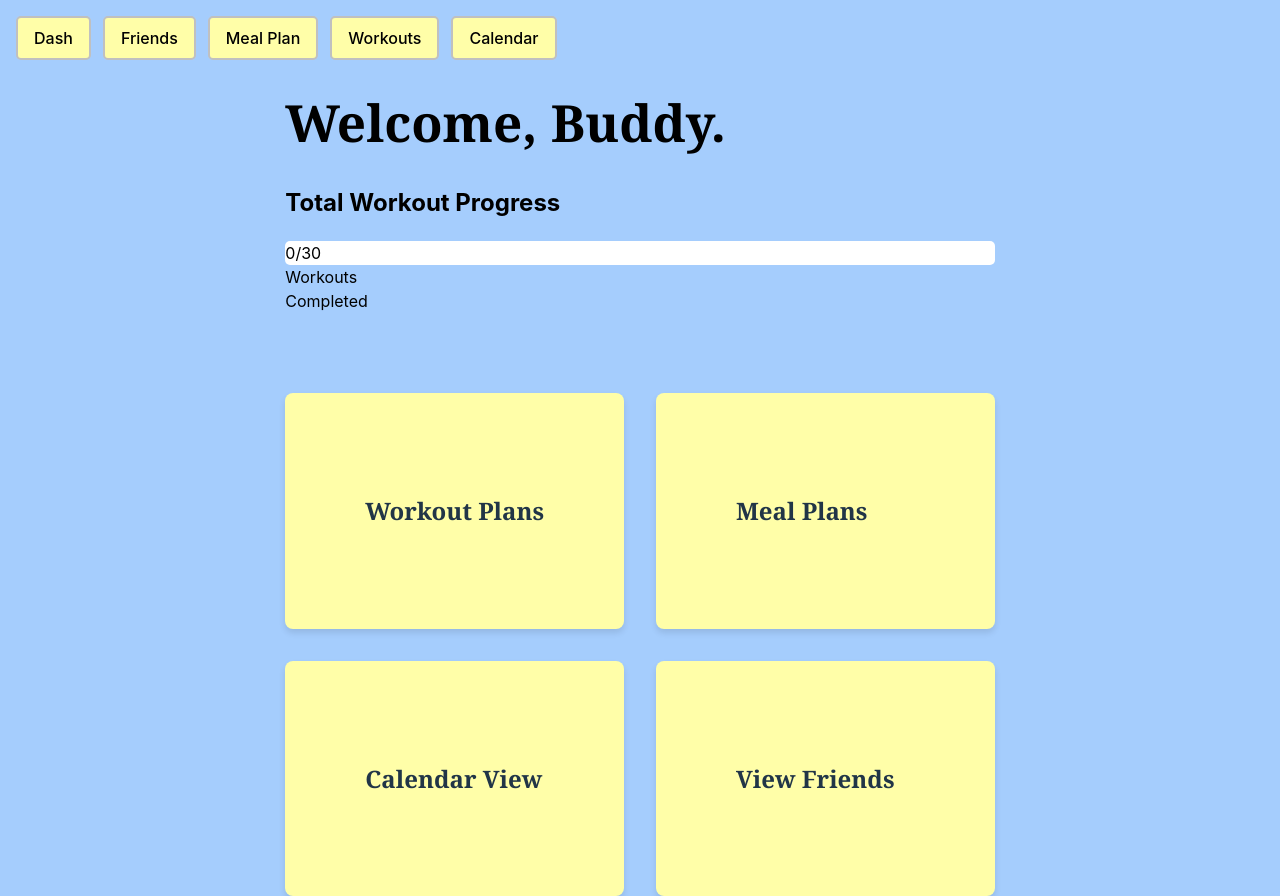
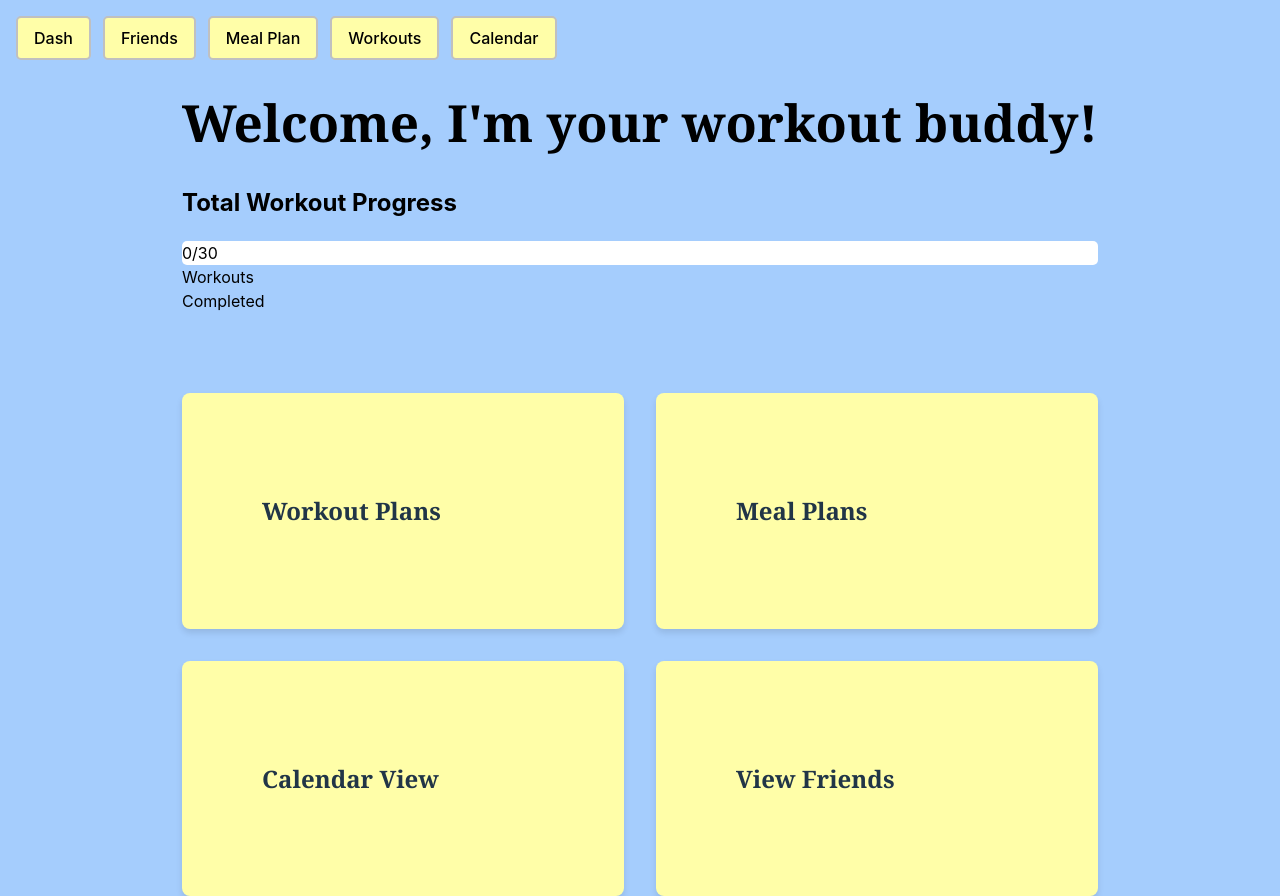
Before and after one commit to tyleryannes94/workout-buddy, a React (Vite) app in the folder frontend/: page /dashboard in a window 1280 px wide. Built offline with nearby package versions, Linux system fonts and the light colour scheme; no server answers.

Commit message:
changed the welcome message

```diff
--- a/frontend/src/components/Dashboard.jsx
+++ b/frontend/src/components/Dashboard.jsx
@@ -12,7 +12,7 @@ function Dashboard() {
     return (
         <div>
             <Navbar/>
-            <h1 className='customSerif-bold'>Welcome, Buddy. </h1>
+            <h1 className='customSerif-bold'>Welcome, I'm your workout buddy! </h1>
             <DashboardGoalProgress  />
 
             {/* contains all component cards */}
```
